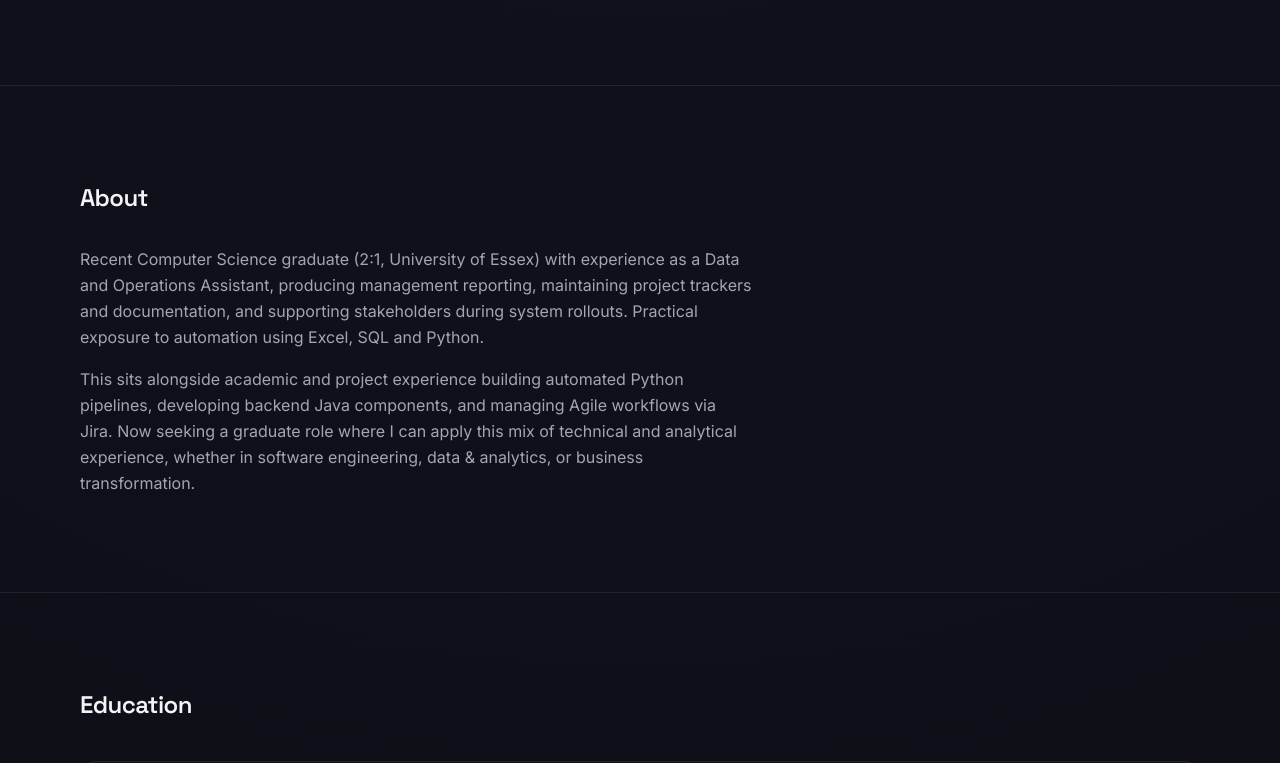
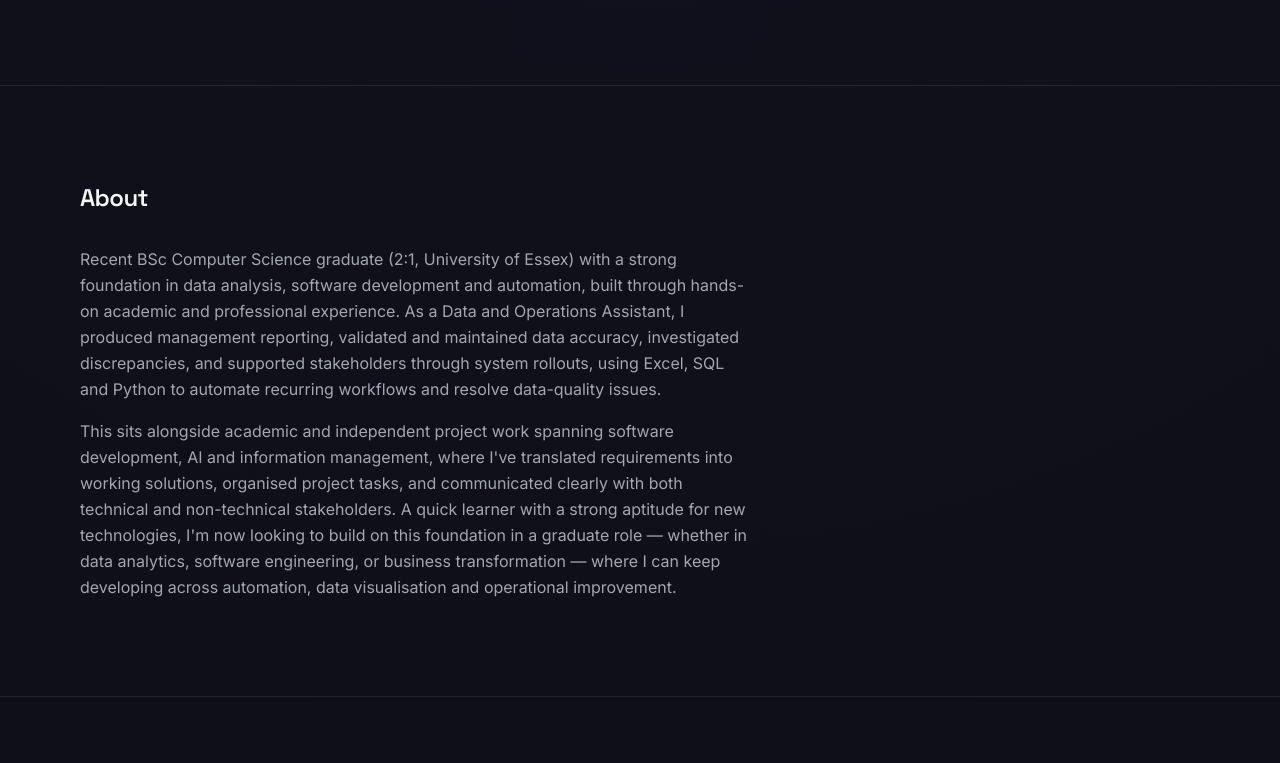
Before and after one commit to Kishanr19/Kishanr19.github.io, a React (Vite) app: page / in a window 1280 px wide. Shown: the part 625-1388 px from the top of the page. Built offline with nearby package versions, Linux system fonts and the light colour scheme.

Commit message:
Rewrite About section as a broader summary covering data, software, and operations

```diff
--- a/src/components/About.jsx
+++ b/src/components/About.jsx
@@ -9,17 +9,21 @@
         <h2 className="font-display font-semibold text-2xl tracking-tight mb-8">About</h2>
         <div className="max-w-2xl space-y-4 text-ink-soft leading-relaxed">
           <p>
-            Recent Computer Science graduate (2:1, University of Essex) with experience as a Data
-            and Operations Assistant, producing management reporting, maintaining project
-            trackers and documentation, and supporting stakeholders during system rollouts.
-            Practical exposure to automation using Excel, SQL and Python.
+            Recent BSc Computer Science graduate (2:1, University of Essex) with a strong
+            foundation in data analysis, software development and automation, built through
+            hands-on academic and professional experience. As a Data and Operations Assistant, I
+            produced management reporting, validated and maintained data accuracy, investigated
+            discrepancies, and supported stakeholders through system rollouts, using Excel, SQL
+            and Python to automate recurring workflows and resolve data-quality issues.
           </p>
           <p>
-            This sits alongside academic and project experience building automated Python
-            pipelines, developing backend Java components, and managing Agile workflows via
-            Jira. Now seeking a graduate role where I can apply this mix of technical and
-            analytical experience, whether in software engineering, data & analytics, or
-            business transformation.
+            This sits alongside academic and independent project work spanning software
+            development, AI and information management, where I've translated requirements into
+            working solutions, organised project tasks, and communicated clearly with both
+            technical and non-technical stakeholders. A quick learner with a strong aptitude for
+            new technologies, I'm now looking to build on this foundation in a graduate role —
+            whether in data analytics, software engineering, or business transformation — where I
+            can keep developing across automation, data visualisation and operational improvement.
           </p>
         </div>
       </div>
```
